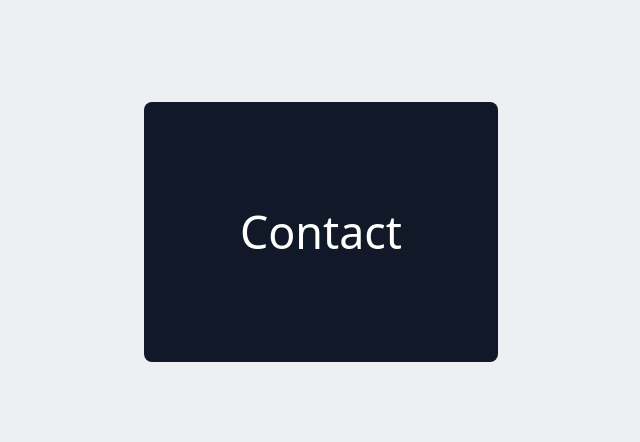
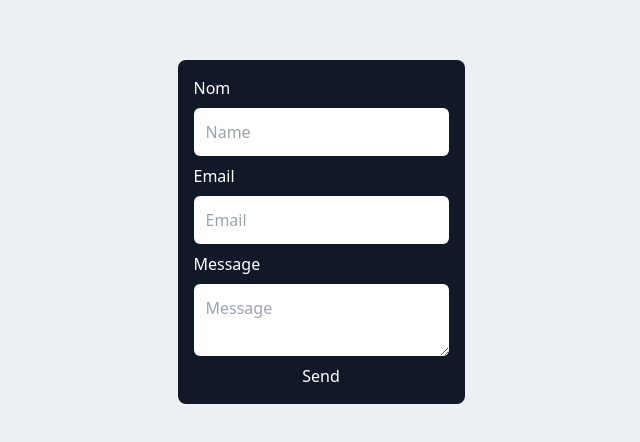
Before and after one commit to jealife/portfolio-react, a React (Create React App) app: page / in a window 1280 px wide. Shown: the part 3032-3474 px from the top of the page, without its empty margins (511-1151 px from the left). Built offline with nearby package versions, Linux system fonts and the light colour scheme; some icons are missing.

Commit message:
Changes to be committed: 	modified:   src/components/contact/Contact.jsx 	modified:   src/components/content/Sections.jsx

```diff
--- a/src/components/contact/Contact.jsx
+++ b/src/components/contact/Contact.jsx
@@ -1,9 +1,37 @@
-import React from 'react'
+import React from "react";
 
 export default function Contact() {
   return (
-    <div className='bg-[#111928] w-full h-full p-24 rounded-lg'>
-        <h1>Contact</h1>
+    <div className="bg-[#111928] w-full h-full p-4 rounded-lg">
+      <form action="https://submit-form.com/FeSKleb8b" className="flex flex-col gap-2 w-ful">
+        <label for="name">Nom</label>
+        <input
+          type="text"
+          id="name"
+          name="name"
+          placeholder="Name"
+          required
+          className="w-full p-3 rounded-md text-[#171f2f] "
+        />
+        <label for="email">Email</label>
+        <input
+          type="email"
+          id="email"
+          name="email"
+          placeholder="Email"
+          required
+          className="w-full p-3 rounded-md text-[#171f2f] "
+        />
+        <label for="message">Message</label>
+        <textarea
+          id="message"
+          name="message"
+          placeholder="Message"
+          required
+          className="w-full p-3 rounded-md text-[#171f2f] "
+        ></textarea>
+        <button type="submit">Send</button>
+      </form>
     </div>
-  )
+  );
 }
--- a/src/components/content/Sections.jsx
+++ b/src/components/content/Sections.jsx
@@ -48,7 +48,7 @@ export function Sections() {
             <article className='work-section' id="work">
                 <Work/>
             </article>
-            <article className='contact-section' id="contact">
+            <article className='contact-section w-full' id="contact" >
                 <Contact/>
             </article>
         </section>
```
